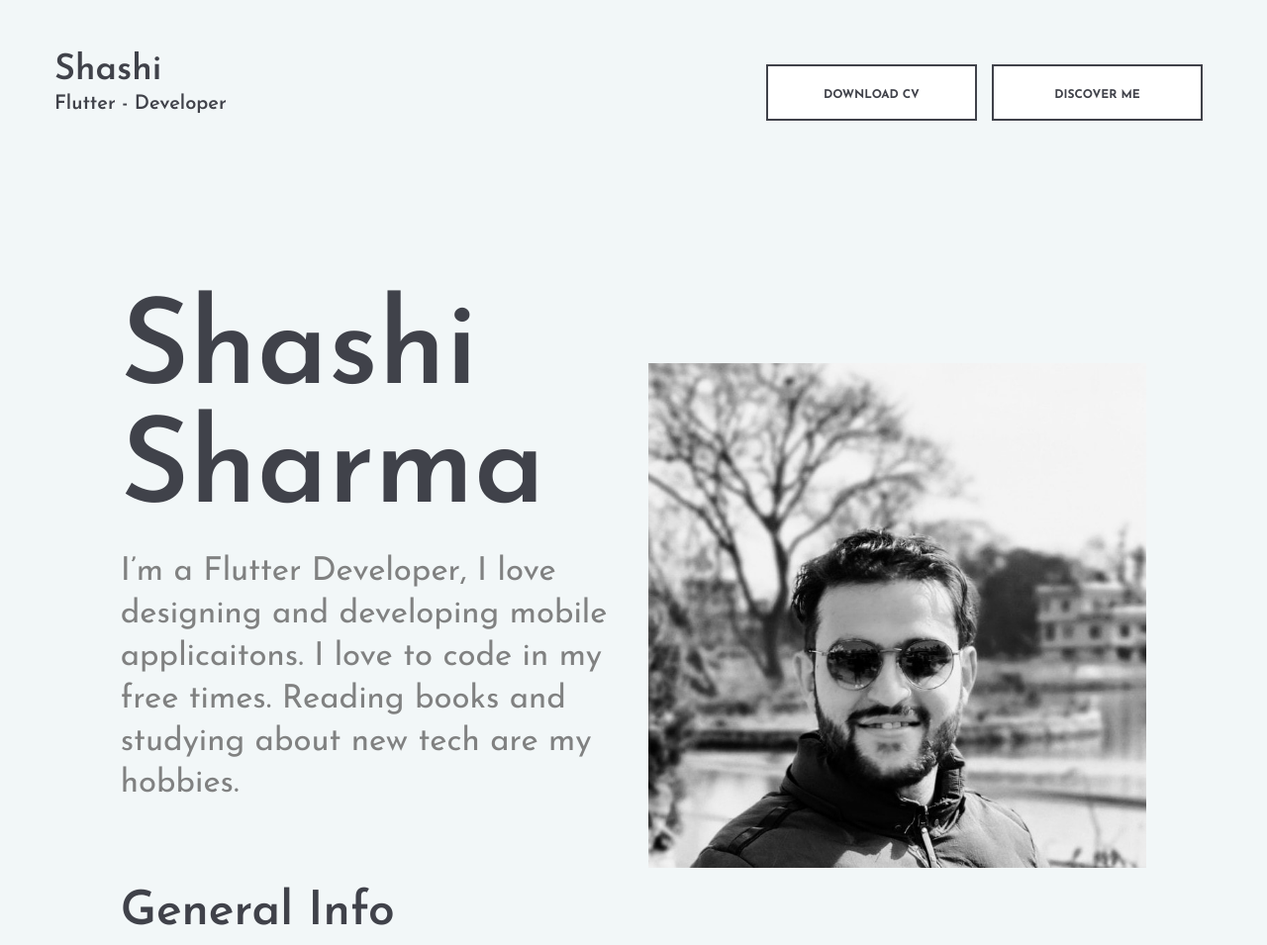
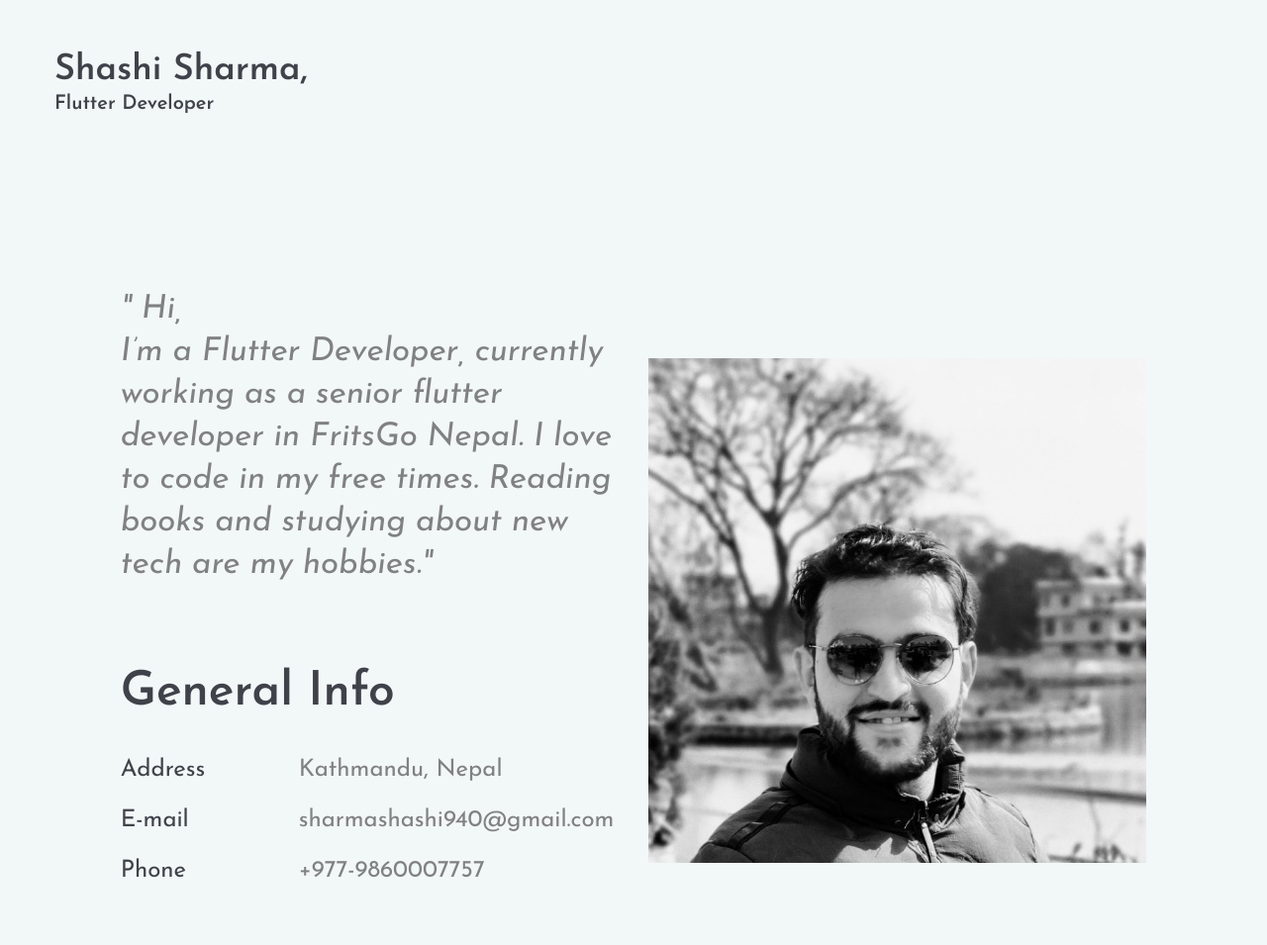
Before and after one commit to sharmashashi/sharmashashi.github.io, a plain HTML site: page index.html in a window 1280 px wide. Shown: the top 955 px of the page at 99% size. Drawn offline with Linux system fonts and the light colour scheme.

Commit message:
changed about

```diff
--- a/index.html
+++ b/index.html
@@ -41,14 +41,14 @@
 			<div class="row">
 				<div class="col-md-4">
 					<div class="site-logo">
-						<h2><a href="#">Shashi</a></h2>
-						<h5>Flutter - Developer</h5>
+						<h2><a href="#">Shashi Sharma,</a></h2>
+						<h5>Flutter Developer</h5>
 					</div>
 				</div>
-				<div class="col-md-8 text-md-right header-buttons">
+				<!-- <div class="col-md-8 text-md-right header-buttons">
 					<a href="#" class="site-btn">Download CV</a>
 					<a href="#" class="site-btn">Discover me</a>
-				</div>
+				</div> -->
 			</div>
 		</div>
 	</header>
@@ -62,9 +62,11 @@
 					<div class="row">
 						<div class="col-lg-6">
 							<div class="hero-text">
-								<h2>Shashi Sharma</h2>
-								<p>I’m a Flutter Developer, I love designing and developing mobile applicaitons. I love
-									to code in my free times. Reading books and studying about new tech are my hobbies.
+
+								<p><i>" Hi,<br>I’m a Flutter Developer, currently working as a senior flutter developer
+										in FritsGo Nepal. I love
+										to code in my free times. Reading books and studying about new tech are my
+										hobbies."</i>
 
 							</div>
 							<div class="hero-info">
@@ -119,6 +121,9 @@
 						<h2>Work Experience</h2>
 					</div>
 					<ul class="resume-list">
+						<li>
+							<h2>With Many Solo Projects,</h2>
+						</li>
 						<li>
 							<h2>2019-Present</h2>
 							<h3>FritsGo Nepal</h3>
```
